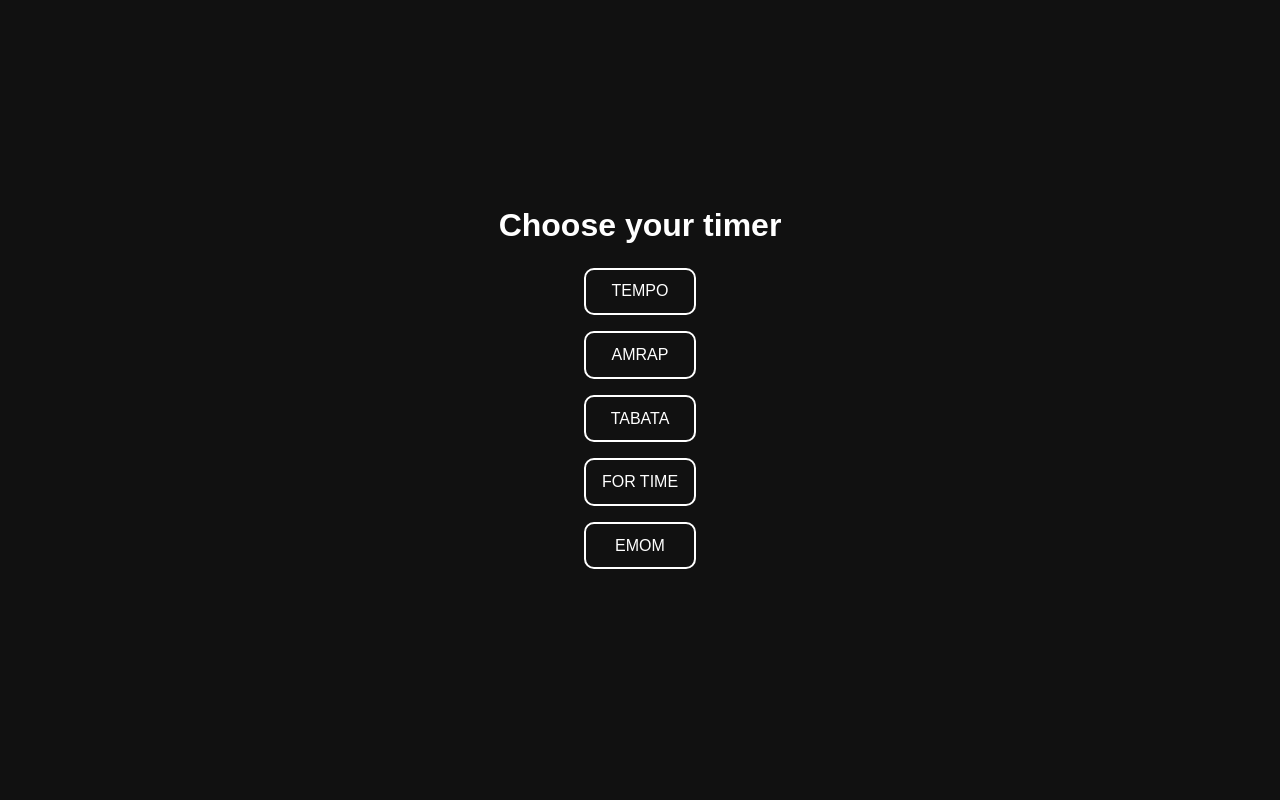
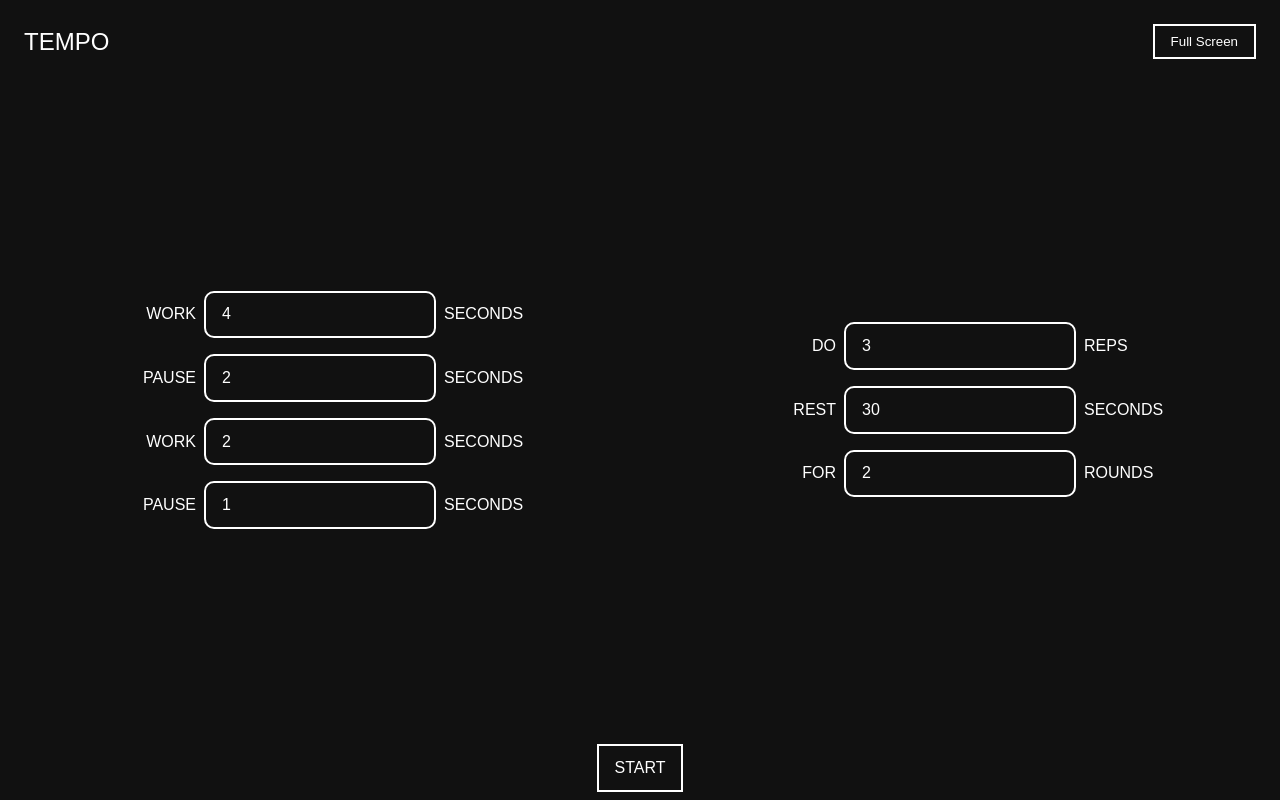
Before and after one commit to Netsbump/tempo-app, a React (Vite) app: page /tempo-input in a window 1280 px wide. Built offline with nearby package versions, Linux system fonts and the light colour scheme; a web font is replaced by a local one.

Commit message:
add react router, massive change in structure folders project

```diff
--- a/src/App.tsx
+++ /dev/null
@@ -1,45 +0,0 @@
-import React, {useState} from 'react';
-import { TempoApp } from './TempoApp';
-import styles from './App.module.css';
-
-function App() {
-  const [selectedApp, setSelectedApp] = useState('');
-
-  const handleAppSelect = (app : string) => {
-    setSelectedApp(app);
-  };
-
-  const renderApp = () => {
-    switch (selectedApp) {
-      case 'tempo':
-        return <TempoApp />;
-      // case 'amrap':
-      //   return <AmrapApp />;
-      // case 'tabata':
-      //   return <TabataApp />;
-      default:
-        return (
-          <main className={styles.main}>
-            <h1>Choose your timer</h1>
-            <nav>
-              <ul>
-                <li onClick={() => handleAppSelect('tempo')}>TEMPO</li>
-                <li onClick={() => handleAppSelect('amrap')}>AMRAP</li>
-                <li onClick={() => handleAppSelect('tabata')}>TABATA</li>
-                <li onClick={() => handleAppSelect('fortime')}>FOR TIME</li>
-                <li onClick={() => handleAppSelect('emom')}>EMOM</li>
-              </ul>
-            </nav>
-          </main>
-        );
-    }
-  };
-
-  return (
-    <div className="App">
-      {renderApp()}
-    </div>
-  );
-}
-
-export default App;
--- a/src/TempoApp.tsx
+++ /dev/null
@@ -1,37 +0,0 @@
-import React, { useState } from 'react';
-import { InputPage } from './InputPage';
-import { TempoPage } from './TempoPage';
-
-export const TempoApp: React.FC = () => {
-  const [page, setPage] = useState('input');
-  const [config, setConfig] = useState<{
-    tempo: [number, number, number, number];
-    repetitions: number;
-    rest: number;
-    rounds: number;
-  } | null>(null);
-
-  const handleSubmit = (config: {
-    tempo: [number, number, number, number];
-    repetitions: number;
-    rest: number;
-    rounds: number;
-  }) => {
-    setPage('tempo');
-    setConfig(config);
-  };
-
-  const handleReset = () => {
-    setPage('input');
-  };
-
-  return (
-    <div>
-      {page === 'input' ? (
-        <InputPage onSubmit={handleSubmit} />
-      ) : (
-        <TempoPage tempo={config?.tempo || [0, 0, 0, 0]} repetitions={config?.repetitions || 0} rest={config?.rest || 0} rounds={config?.rounds || 0} onReset={handleReset} />
-      )}
-    </div>
-  );
-};
--- a/src/components/customInput/CustomInput.tsx
+++ b/src/components/customInput/CustomInput.tsx
@@ -1,14 +1,23 @@
-import React from 'react';
+import React, { useState }from 'react';
 import styles from './CustomInput.module.css';
 
 interface CustomInputProps {
   label: string;
-  value: number;
+  defaultValue: number;
   onChange: (value: number) => void;
   unit: string;
 }
 
-export const CustomInput: React.FC<CustomInputProps> = ({ label, value, onChange, unit }) => {
+export const CustomInput: React.FC<CustomInputProps> = ({ label, defaultValue, onChange, unit }) => {
+
+  const [value, setValue] = useState<number>(defaultValue);
+
+  const handleChange = (event: React.ChangeEvent<HTMLInputElement>) => {
+    const newValue = Number(event.target.value);
+    setValue(newValue);
+    onChange(newValue);
+  };
+
   return (
     <div className={styles.inputWrapper}>
       <span className={styles.info}>{label}</span>
@@ -16,7 +25,7 @@ export const CustomInput: React.FC<CustomInputProps> = ({ label, value, onChange
         className={styles.input}
         type="number"
         value={value}
-        onChange={(e) => onChange(parseInt(e.target.value))}
+        onChange={handleChange}
       />
       <span className={styles.duration}>{unit}</span>
     </div>
--- a/src/main.tsx
+++ b/src/main.tsx
@@ -1,7 +1,7 @@
 import React from 'react'
 import ReactDOM from 'react-dom/client'
-import App from './App'
-import './index.css'
+import App from './pages/home/App'
+import './styles/main.css'
 
 ReactDOM.createRoot(document.getElementById('root') as HTMLElement).render(
   <React.StrictMode>
--- a/src/App.module.css
+++ b/src/pages/home/App.module.css
@@ -31,3 +31,16 @@ li:hover {
   background-color: #fff;
   color: #222;
 }
+
+a {
+  color: #fff;
+  text-decoration: none;
+}
+
+a:hover{
+  color: #222;
+}
+
+a:visited{
+  color: unset;
+}
--- /dev/null
+++ b/src/pages/home/App.tsx
@@ -0,0 +1,59 @@
+import React from 'react';
+import {
+  createBrowserRouter,
+  createRoutesFromElements,
+  RouterProvider,
+  Route,
+  Link,
+} from 'react-router-dom';
+import { InputPage } from '../tempoApp/setTimer/InputPage';
+import { TempoPage } from '../tempoApp/displayTimer/TempoPage';
+import styles from './App.module.css';
+
+const Menu : React.FC = () => {
+  return (
+    <div className="App">
+      <main className={styles.main}>
+        <h1>Choose your timer</h1>
+        <nav>
+          <ul>
+            <li>
+              <Link to="tempo-input">TEMPO</Link>
+            </li>
+            <li>
+              <Link to="amrap-input">AMRAP</Link>
+            </li>
+            <li>
+              <Link to="tabata-input">TABATA</Link>
+            </li>
+            <li>
+              <Link to="fortime-input">FOR TIME</Link>
+            </li>
+            <li>
+              <Link to="emom-input">EMOM</Link>
+            </li>
+          </ul>
+        </nav>
+      </main>
+    </div>
+  )
+}
+
+const router = createBrowserRouter(
+  createRoutesFromElements(
+    <>
+    <Route path="/" element={<Menu />}/>
+    <Route path="tempo-input" element={<InputPage />} />
+    <Route path="tempo" element={<TempoPage />} />
+    {/* ... autres routes */}
+    </>
+  )
+);
+
+function App() {
+  return (
+    <RouterProvider router={router} />
+  );
+}
+
+export default App;
--- a/src/TempoPage.tsx
+++ b/src/pages/tempoApp/displayTimer/TempoPage.tsx
@@ -1,24 +1,23 @@
 import React, { useState, useEffect, useRef } from 'react';
+import { useLocation } from 'react-router-dom';
 import styles from './TempoPage.module.css';
-import { Warmup } from './components/warmup/Warmup';
-import { Rest } from './components/rest/Rest';
-import { FullScreenButton } from './components/fullScreenButton/FullScreenButton';
+import { Warmup } from '../../../components/warmup/Warmup';
+import { Rest } from '../../../components/rest/Rest';
+import { FullScreenButton } from '../../../components/fullScreenButton/FullScreenButton';
 
-interface TempoPageProps {
+
+interface TempoPageState {
   tempo: [number, number, number, number];
   repetitions: number;
   rest: number;
   rounds: number;
-  onReset: () => void;
 }
 
-export const TempoPage: React.FC<TempoPageProps> = ({
-  tempo,
-  repetitions,
-  rest,
-  rounds,
-  onReset,
-}) => {
+export const TempoPage: React.FC = () => {
+  const location = useLocation();
+
+  const { tempo, repetitions, rest, rounds } = location.state as TempoPageState;
+
   // Phase du tempo en cours (il y en a 4 possibles)
   const [currentPhase, setCurrentPhase] = useState<number>(0);
   // Compteur pour l'affichage du temps restant
@@ -185,7 +184,7 @@ export const TempoPage: React.FC<TempoPageProps> = ({
       </main>
 
       <footer>
-        <button className={styles.resetButton} onClick={onReset}>
+        <button className={styles.resetButton}>
           RESET
         </button>
       </footer>
--- a/src/InputPage.tsx
+++ b/src/pages/tempoApp/setTimer/InputPage.tsx
@@ -1,25 +1,18 @@
 import React, { useState } from 'react';
-import { FullScreenButton } from './components/fullScreenButton/FullScreenButton';
-import { CustomInput } from './components/customInput/CustomInput';
+import { FullScreenButton } from '../../../components/fullScreenButton/FullScreenButton';
+import { CustomInput } from '../../../components/customInput/CustomInput';
 import styles from './InputPage.module.css';
+import { useNavigate  } from 'react-router-dom';
 
-interface InputPageProps {
-  onSubmit: (config: {
-    tempo: [number, number, number, number],
-    repetitions: number,
-    rest: number,
-    rounds: number
-  }) => void;
-}
-
-export const InputPage: React.FC<InputPageProps> = ({ onSubmit }) => {
+export const InputPage: React.FC = () => {
   const [tempo, setTempo] = useState<[number, number, number, number]>([4, 2, 2, 1]);
-  const [repetitions, setRepetitions] = useState<number>(2);
-  const [rest, setRest] = useState<number>(10);
+  const [repetitions, setRepetitions] = useState<number>(3);
+  const [rest, setRest] = useState<number>(30);
   const [rounds, setRounds] = useState<number>(2);
+  const navigate = useNavigate();
 
   const handleSubmit = () => {
-    onSubmit({tempo, repetitions, rest, rounds});
+    navigate('/tempo', { state: { tempo, repetitions, rest, rounds } });
   };
 
   return (
@@ -36,7 +29,7 @@ export const InputPage: React.FC<InputPageProps> = ({ onSubmit }) => {
             <CustomInput
               key={index}
               label={index % 2 === 0 ? "WORK" : "PAUSE"}
-              value={value}
+              defaultValue={value}
               onChange={(newValue) => {
                 const newTempo = [...tempo];
                 newTempo[index] = newValue;
@@ -49,19 +42,19 @@ export const InputPage: React.FC<InputPageProps> = ({ onSubmit }) => {
         <div className={styles.inputsContainer}>
           <CustomInput
             label="DO"
-            value={repetitions}
+            defaultValue={repetitions}
             onChange={setRepetitions}
             unit="REPS"
           />
           <CustomInput
             label="REST"
-            value={rest}
+            defaultValue={rest}
             onChange={setRest}
             unit="SECONDS"
           />
           <CustomInput
             label="FOR"
-            value={rounds}
+            defaultValue={rounds}
             onChange={setRounds}
             unit="ROUNDS"
           />
--- a/src/index.css
+++ b/src/styles/main.css
@@ -9,7 +9,6 @@
   color: #ffffff;
   background-color: #111111;
 }
-
 
 body {
   min-width: 100vw;
```
Also changed, not shown: src/pages/tempoApp/displayTimer/TempoPage.module.css (renamed from src/TempoPage.module.css), src/pages/tempoApp/setTimer/InputPage.module.css (renamed from src/InputPage.module.css).
